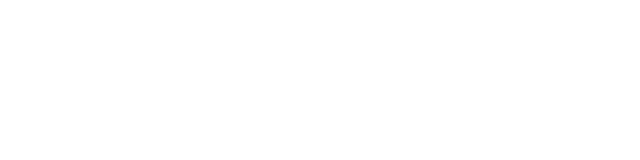
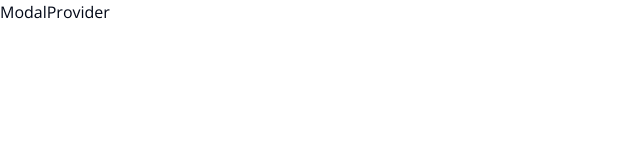
Before and after one commit to KennedyMungai/ecommerce-admin, a Next.js app: page / in a window 1280 px wide. Shown: the top 160 px of the page, without its empty margins (0-640 px from the left). Built offline with nearby package versions, Linux system fonts and the light colour scheme.

Commit message:
Rendered the ModalProvider

```diff
--- a/app/layout.tsx
+++ b/app/layout.tsx
@@ -3,6 +3,7 @@
 import './globals.css'
 import { ClerkProvider } from '@clerk/nextjs'
 import ReduxProvider from '@/Redux/ReduxProvider'
+import ModalProvider from '@/providers/ModalProvider'
 
 const open_sans = Open_Sans({ subsets: ['latin'] })
 
@@ -20,7 +21,10 @@
 		<ClerkProvider>
 			<ReduxProvider>
 				<html lang='en'>
-					<body className={open_sans.className}>{children}</body>
+					<body className={open_sans.className}>
+						<ModalProvider />
+						{children}
+					</body>
 				</html>
 			</ReduxProvider>
 		</ClerkProvider>
```
